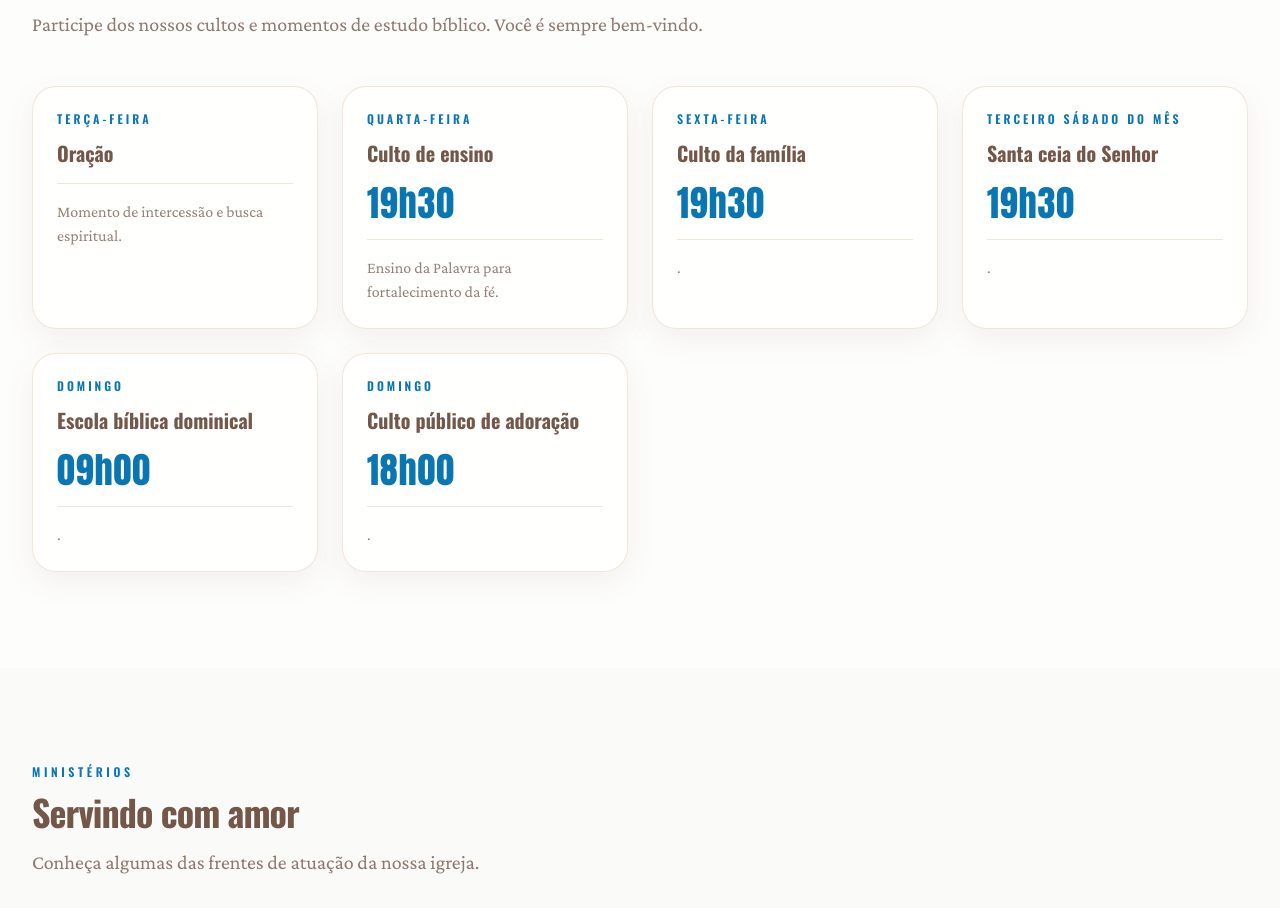
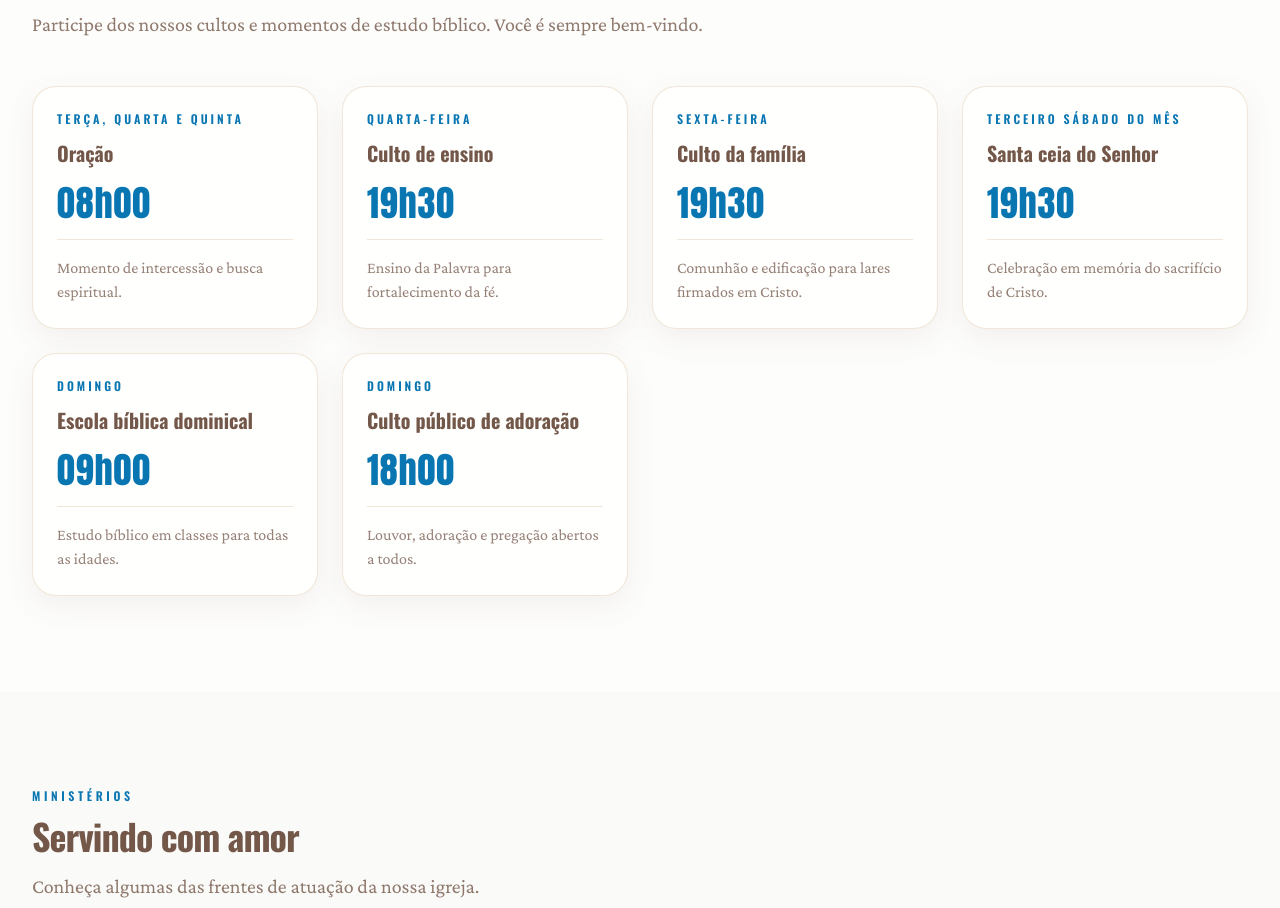
Before and after one commit to misaeljunio/adnp-website, a Next.js app: page /adnp-website/ in a window 1280 px wide. Shown: the part 1740-2648 px from the top of the page. Built offline with nearby package versions, Linux system fonts and the light colour scheme.

Commit message:
Update schedule with new days and notes

```diff
--- a/src/data/site.ts
+++ b/src/data/site.ts
@@ -26,9 +26,9 @@ export const navLinks = [
 
 export const schedule = [
   {
-    day: "Terça-feira",
+    day: "Terça, Quarta e Quinta",
     title: "Oração",
-    time: "",
+    time: "08h00",
     note: "Momento de intercessão e busca espiritual.",
   },
   {
@@ -41,25 +41,25 @@ export const schedule = [
     day: "Sexta-feira",
     title: "Culto da família",
     time: "19h30",
-    note: ".",
+    note: "Comunhão e edificação para lares firmados em Cristo.",
   },
   {
     day: "Terceiro sábado do mês",
     title: "Santa ceia do Senhor",
     time: "19h30",
-    note: ".",
+    note: "Celebração em memória do sacrifício de Cristo.",
   },
   {
     day: "Domingo",
     title: "Escola bíblica dominical",
     time: "09h00",
-    note: ".",
+    note: "Estudo bíblico em classes para todas as idades.",
   },
   {
     day: "Domingo",
     title: "Culto público de adoração",
     time: "18h00",
-    note: ".",
+    note: "Louvor, adoração e pregação abertos a todos.",
   },
 ];
 
```
